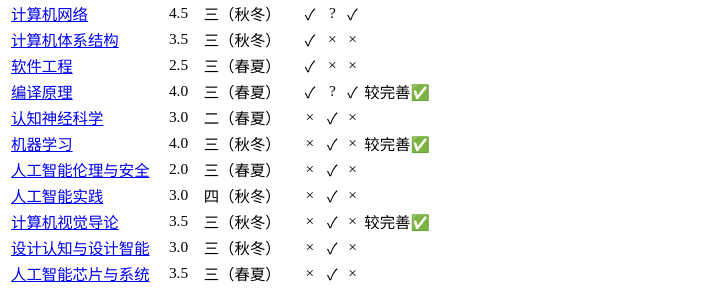
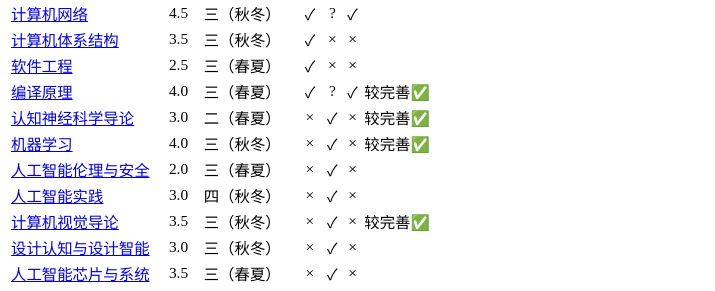
Before and after one commit to ZJU-Turing/TuringCourses, an MkDocs documentation site: the page built from docs/major_mandatory/index.md, in a window 1280 px wide and 900 px high, scrolled down 16508 px. Shown: the part 285-576 px from the top of the window, without its empty margins (0-715 px from the left). Built offline with MkDocs 1.6.1 and Material for MkDocs 9.7.7, drawn with Linux system fonts in a browser that asks for light colours; comment, search, counter and statistics services are not loaded.

Commit message:
[MINOR] index update

```diff
--- a/docs/major_mandatory/index.md
+++ b/docs/major_mandatory/index.md
@@ -17,7 +17,7 @@
 |[计算机体系结构](computer_architecture/)|3.5|三（秋冬）|✓|×|×||
 |[软件工程](software_engineering/)|2.5|三（春夏）|✓|×|×||
 |[编译原理](compilers_principles/)|4.0|三（春夏）|✓|?|✓|较完善✅|
-|[认知神经科学](cognitive_neuroscience/)|3.0|二（春夏）|×|✓|×||
+|[认知神经科学导论](cognitive_neuroscience/)|3.0|二（春夏）|×|✓|×|较完善✅|
 |[机器学习](machine_learning/)|4.0|三（秋冬）|×|✓|×|较完善✅|
 |[人工智能伦理与安全](ai_ethics_security/)|2.0|三（春夏）|×|✓|×||
 |[人工智能实践](ai_practice/)|3.0|四（秋冬）|×|✓|×||
```
